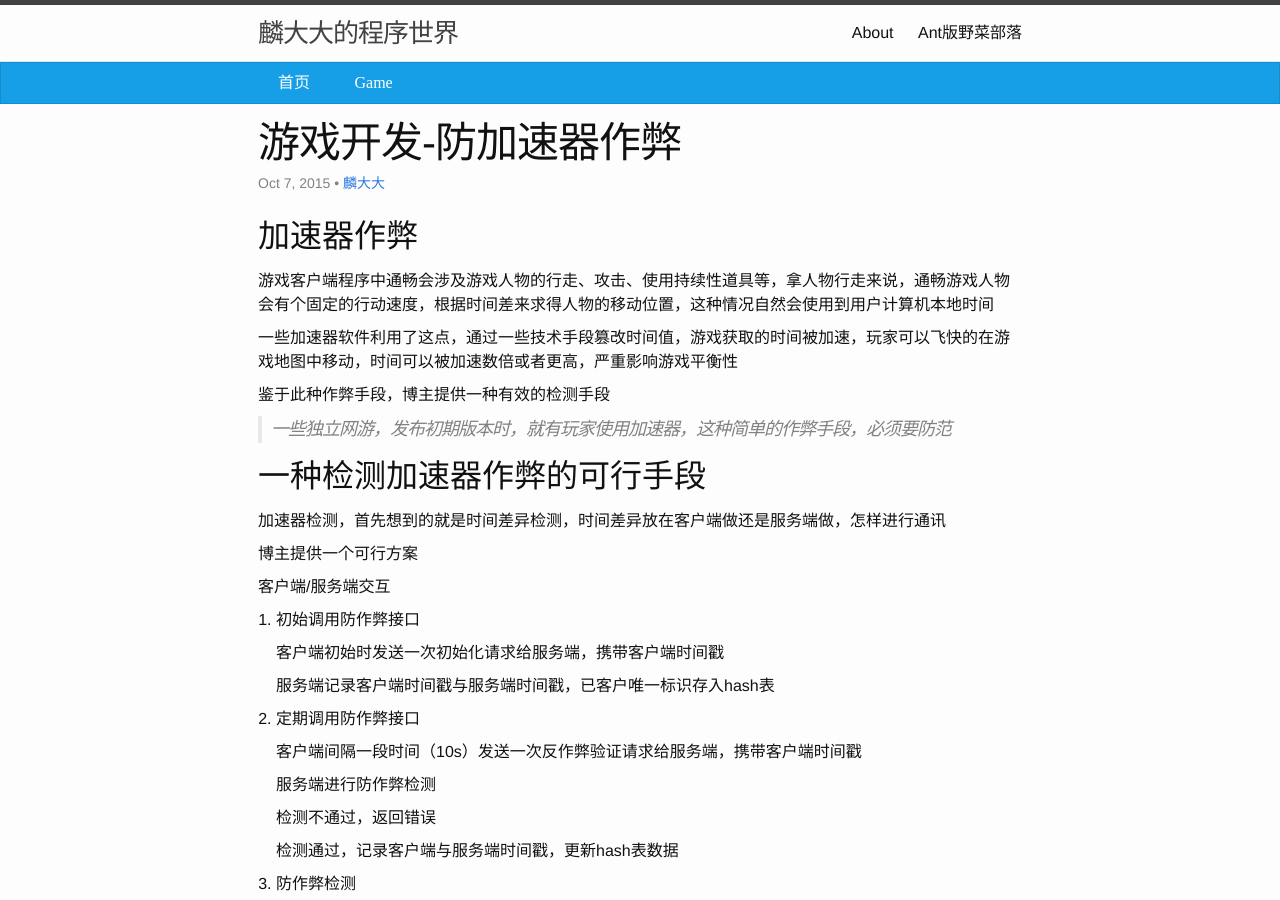
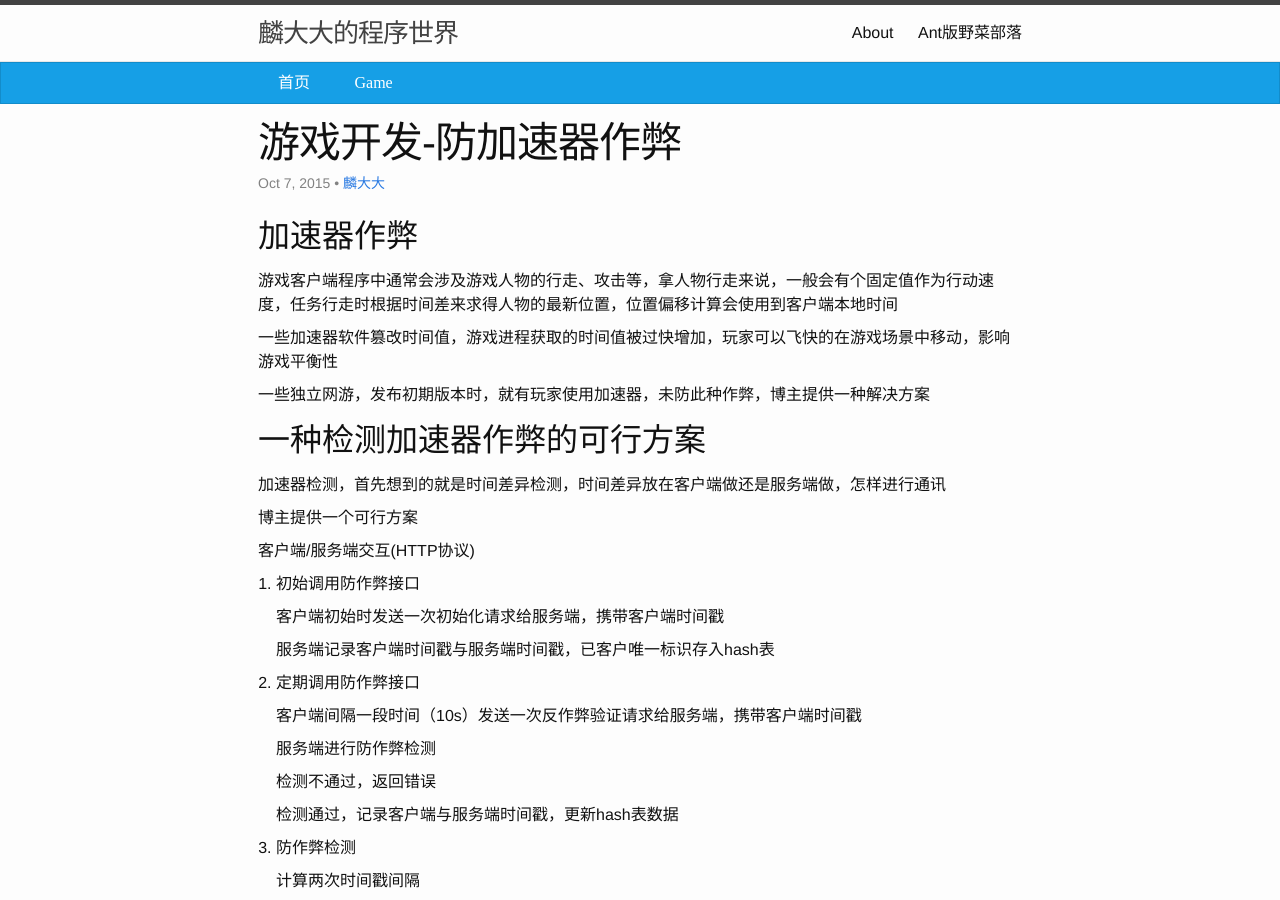
Before and after one commit to HungryAnt/hungryant.github.io, a Jekyll site: the page built from _posts/2015-10-07-game-anti-cheating.markdown, in a window 1280 px wide and 900 px high. Built offline with Jekyll 4.4.1, drawn with Linux system fonts in a browser that asks for light colours; comment, search, counter and statistics services are not loaded.

Commit message:
up post game-anti-cheating

```diff
--- a/_posts/2015-10-07-game-anti-cheating.markdown
+++ b/_posts/2015-10-07-game-anti-cheating.markdown
@@ -7,21 +7,19 @@
 
 ##加速器作弊
 
-游戏客户端程序中通畅会涉及游戏人物的行走、攻击、使用持续性道具等，拿人物行走来说，通畅游戏人物会有个固定的行动速度，根据时间差来求得人物的移动位置，这种情况自然会使用到用户计算机本地时间
+游戏客户端程序中通常会涉及游戏人物的行走、攻击等，拿人物行走来说，一般会有个固定值作为行动速度，任务行走时根据时间差来求得人物的最新位置，位置偏移计算会使用到客户端本地时间
 
-一些加速器软件利用了这点，通过一些技术手段篡改时间值，游戏获取的时间被加速，玩家可以飞快的在游戏地图中移动，时间可以被加速数倍或者更高，严重影响游戏平衡性
+一些加速器软件篡改时间值，游戏进程获取的时间值被过快增加，玩家可以飞快的在游戏场景中移动，影响游戏平衡性
 
-鉴于此种作弊手段，博主提供一种有效的检测手段
+一些独立网游，发布初期版本时，就有玩家使用加速器，未防此种作弊，博主提供一种解决方案
 
-> 一些独立网游，发布初期版本时，就有玩家使用加速器，这种简单的作弊手段，必须要防范
-
-##一种检测加速器作弊的可行手段
+##一种检测加速器作弊的可行方案
 
 加速器检测，首先想到的就是时间差异检测，时间差异放在客户端做还是服务端做，怎样进行通讯
 
 博主提供一个可行方案
 
-客户端/服务端交互
+客户端/服务端交互(HTTP协议)
 
 1. 初始调用防作弊接口
 
```
